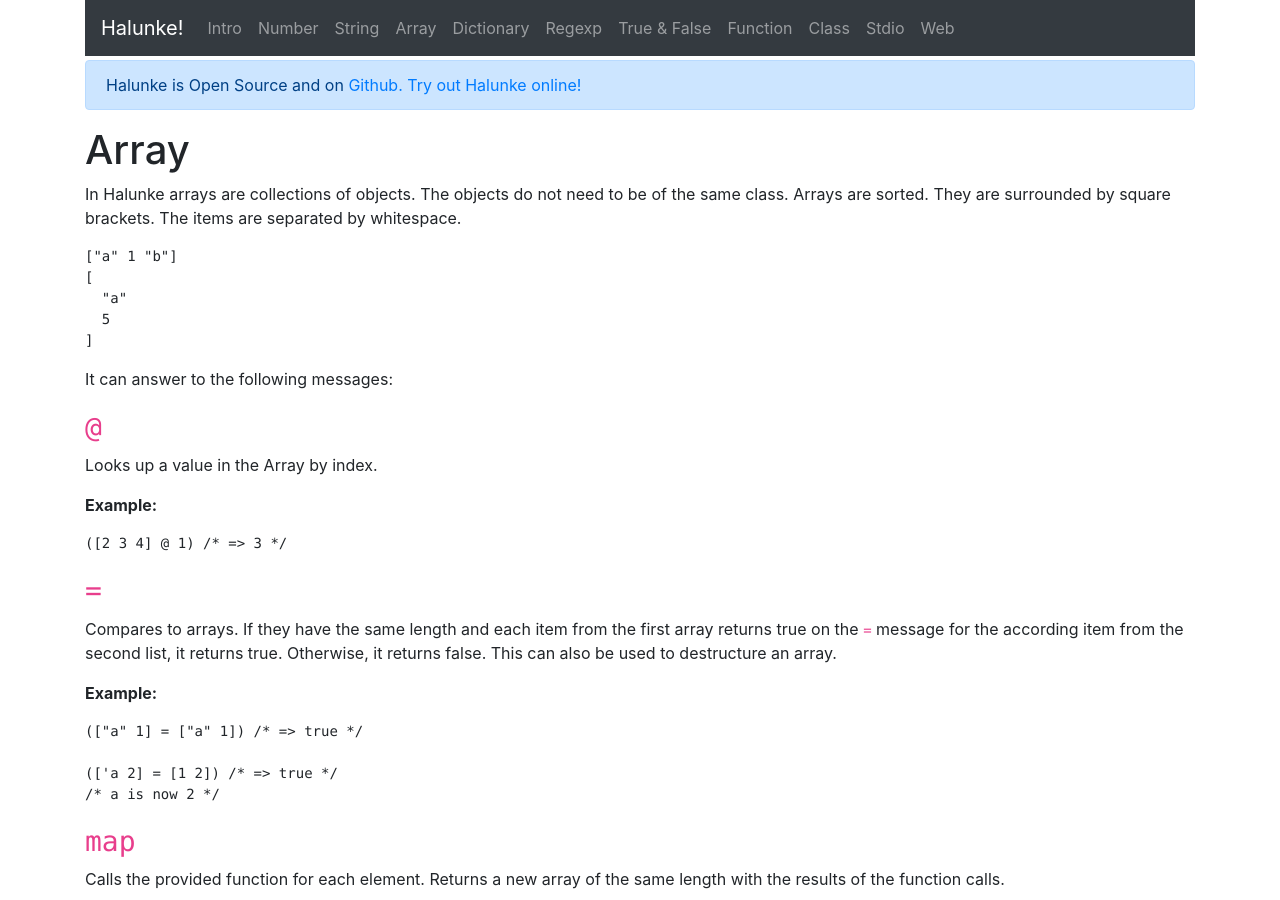
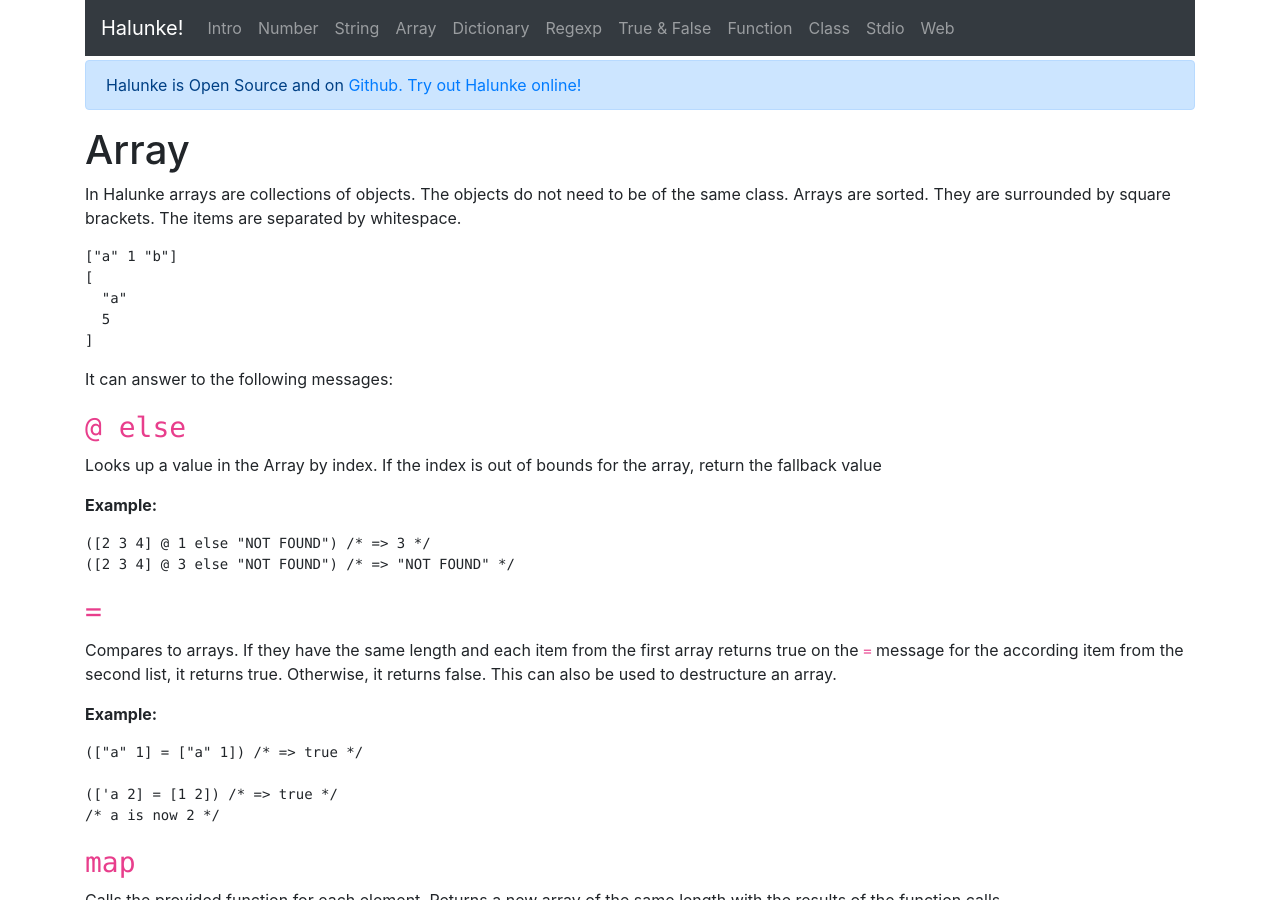
Before and after one commit to moonglum/halunke, a Jekyll site: the page built from docs/array.md, in a window 1280 px wide and 900 px high. Built offline with Jekyll 4.4.1, drawn with Linux system fonts in a browser that asks for light colours; nearby versions of some CDN libraries; our own code applies the rules of GitHub Pages for plain Markdown files.

Commit message:
Bug fix for Array lookup

````diff
--- a/docs/array.md
+++ b/docs/array.md
@@ -17,14 +17,16 @@ whitespace.
 
 It can answer to the following messages:
 
-## `@`
+## `@ else`
 
-Looks up a value in the Array by index.
+Looks up a value in the Array by index. If the index is out of
+bounds for the array, return the fallback value
 
 **Example:**
 
 ```
-([2 3 4] @ 1) /* => 3 */
+([2 3 4] @ 1 else "NOT FOUND") /* => 3 */
+([2 3 4] @ 3 else "NOT FOUND") /* => "NOT FOUND" */
 ```
 
 ## `=`
--- a/lib/halunke/runtime/harray.rb
+++ b/lib/halunke/runtime/harray.rb
@@ -13,8 +13,8 @@ module Halunke
             memo.receive_message(context, "and", [value])
           end
         }),
-        "@" => HFunction.new([:self, :index], lambda { |context|
-          context["self"].ruby_value[context["index"].ruby_value]
+        "@ else" => HFunction.new([:self, :index, :fallback], lambda { |context|
+          context["self"].ruby_value[context["index"].ruby_value] || context["fallback"]
         }),
         "map" => HFunction.new([:self, :fn], lambda { |context|
           return HArray.create_instance(context["self"].ruby_value.map do |x|
````
Also changed, not shown: test/interpreter_test.rb (+2 -1 lines).
